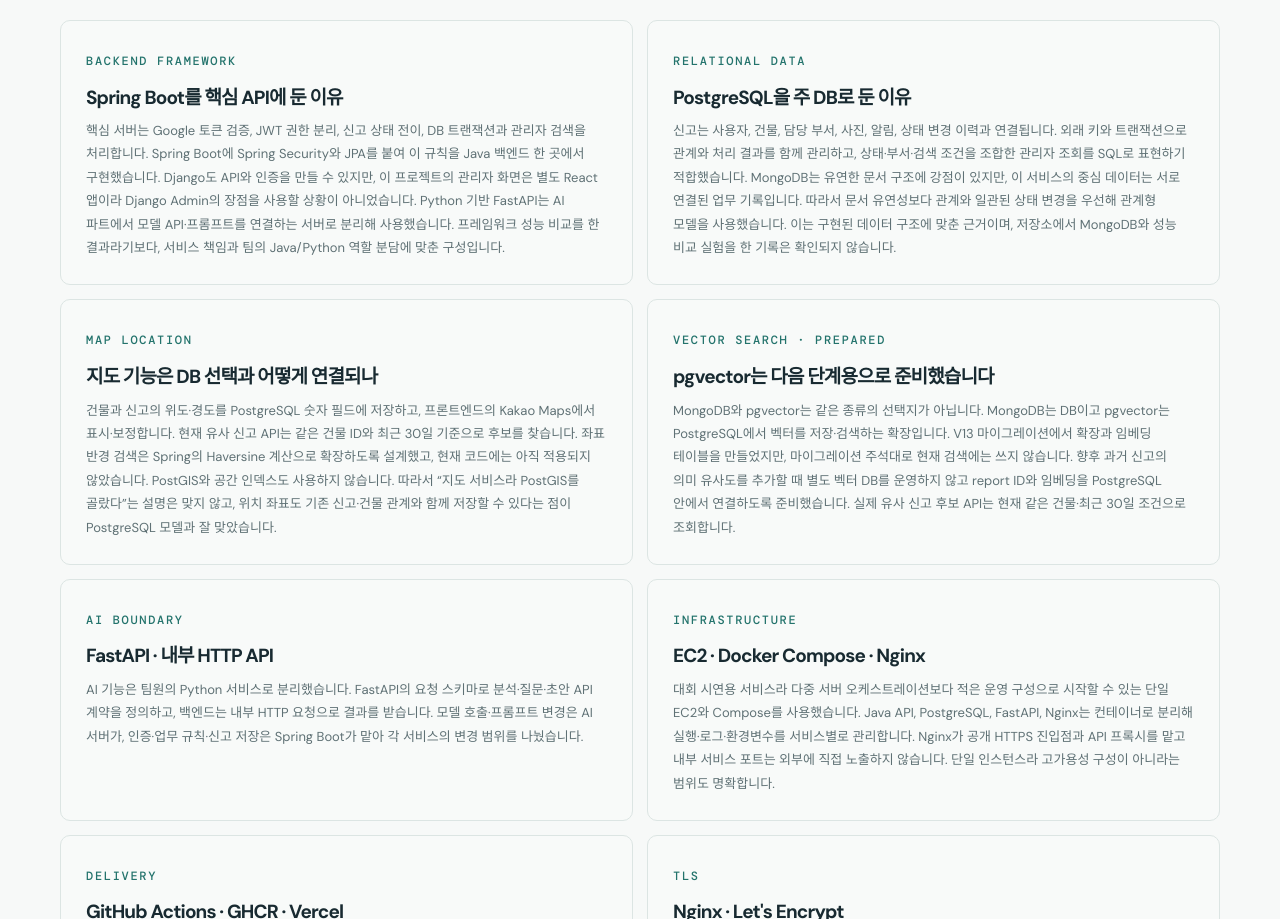
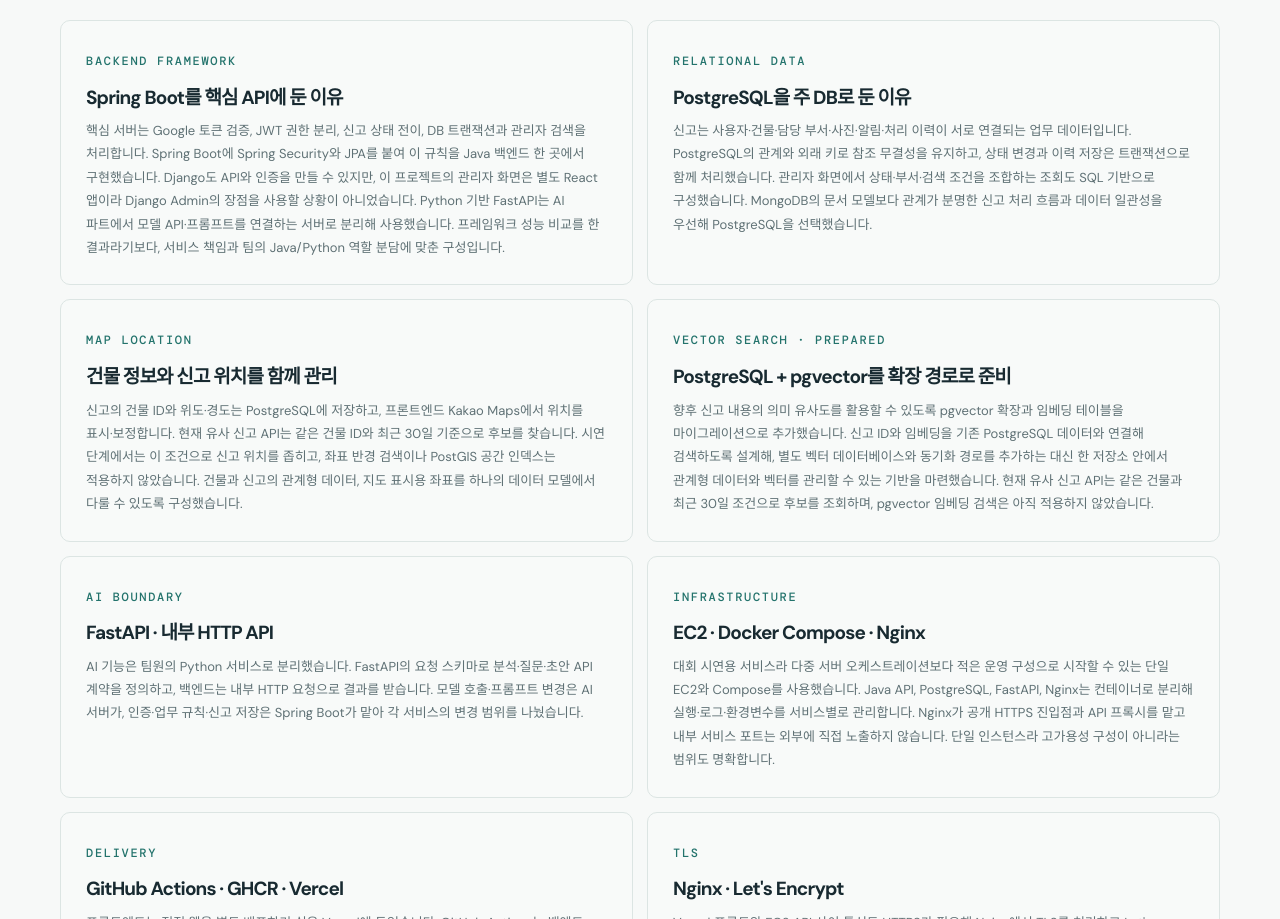
Before and after one commit to channi3714/portfolio, a plain HTML site: page safewhale.html in a window 1280 px wide. Shown: the part 4504-5423 px from the top of the page. Drawn offline with nearby package versions, Linux system fonts and the light colour scheme.

Commit message:
docs: present database choices for SafeWhale

```diff
--- a/safewhale.html
+++ b/safewhale.html
@@ -54,9 +54,9 @@ GET  /api/v1/admin/reports/{id}/report-file</code></pre></article></div></div></
       </div>
       <div class="whale-rationale-grid">
         <article><span class="eyebrow">BACKEND FRAMEWORK</span><h3>Spring Boot를 핵심 API에 둔 이유</h3><p>핵심 서버는 Google 토큰 검증, JWT 권한 분리, 신고 상태 전이, DB 트랜잭션과 관리자 검색을 처리합니다. Spring Boot에 Spring Security와 JPA를 붙여 이 규칙을 Java 백엔드 한 곳에서 구현했습니다. Django도 API와 인증을 만들 수 있지만, 이 프로젝트의 관리자 화면은 별도 React 앱이라 Django Admin의 장점을 사용할 상황이 아니었습니다. Python 기반 FastAPI는 AI 파트에서 모델 API·프롬프트를 연결하는 서버로 분리해 사용했습니다. 프레임워크 성능 비교를 한 결과라기보다, 서비스 책임과 팀의 Java/Python 역할 분담에 맞춘 구성입니다.</p></article>
-        <article><span class="eyebrow">RELATIONAL DATA</span><h3>PostgreSQL을 주 DB로 둔 이유</h3><p>신고는 사용자, 건물, 담당 부서, 사진, 알림, 상태 변경 이력과 연결됩니다. 외래 키와 트랜잭션으로 관계와 처리 결과를 함께 관리하고, 상태·부서·검색 조건을 조합한 관리자 조회를 SQL로 표현하기 적합했습니다. MongoDB는 유연한 문서 구조에 강점이 있지만, 이 서비스의 중심 데이터는 서로 연결된 업무 기록입니다. 따라서 문서 유연성보다 관계와 일관된 상태 변경을 우선해 관계형 모델을 사용했습니다. 이는 구현된 데이터 구조에 맞춘 근거이며, 저장소에서 MongoDB와 성능 비교 실험을 한 기록은 확인되지 않습니다.</p></article>
-        <article><span class="eyebrow">MAP LOCATION</span><h3>지도 기능은 DB 선택과 어떻게 연결되나</h3><p>건물과 신고의 위도·경도를 PostgreSQL 숫자 필드에 저장하고, 프론트엔드의 Kakao Maps에서 표시·보정합니다. 현재 유사 신고 API는 같은 건물 ID와 최근 30일 기준으로 후보를 찾습니다. 좌표 반경 검색은 Spring의 Haversine 계산으로 확장하도록 설계했고, 현재 코드에는 아직 적용되지 않았습니다. PostGIS와 공간 인덱스도 사용하지 않습니다. 따라서 “지도 서비스라 PostGIS를 골랐다”는 설명은 맞지 않고, 위치 좌표도 기존 신고·건물 관계와 함께 저장할 수 있다는 점이 PostgreSQL 모델과 잘 맞았습니다.</p></article>
-        <article><span class="eyebrow">VECTOR SEARCH · PREPARED</span><h3>pgvector는 다음 단계용으로 준비했습니다</h3><p>MongoDB와 pgvector는 같은 종류의 선택지가 아닙니다. MongoDB는 DB이고 pgvector는 PostgreSQL에서 벡터를 저장·검색하는 확장입니다. V13 마이그레이션에서 확장과 임베딩 테이블을 만들었지만, 마이그레이션 주석대로 현재 검색에는 쓰지 않습니다. 향후 과거 신고의 의미 유사도를 추가할 때 별도 벡터 DB를 운영하지 않고 report ID와 임베딩을 PostgreSQL 안에서 연결하도록 준비했습니다. 실제 유사 신고 후보 API는 현재 같은 건물·최근 30일 조건으로 조회합니다.</p></article>
+        <article><span class="eyebrow">RELATIONAL DATA</span><h3>PostgreSQL을 주 DB로 둔 이유</h3><p>신고는 사용자·건물·담당 부서·사진·알림·처리 이력이 서로 연결되는 업무 데이터입니다. PostgreSQL의 관계와 외래 키로 참조 무결성을 유지하고, 상태 변경과 이력 저장은 트랜잭션으로 함께 처리했습니다. 관리자 화면에서 상태·부서·검색 조건을 조합하는 조회도 SQL 기반으로 구성했습니다. MongoDB의 문서 모델보다 관계가 분명한 신고 처리 흐름과 데이터 일관성을 우선해 PostgreSQL을 선택했습니다.</p></article>
+        <article><span class="eyebrow">MAP LOCATION</span><h3>건물 정보와 신고 위치를 함께 관리</h3><p>신고의 건물 ID와 위도·경도는 PostgreSQL에 저장하고, 프론트엔드 Kakao Maps에서 위치를 표시·보정합니다. 현재 유사 신고 API는 같은 건물 ID와 최근 30일 기준으로 후보를 찾습니다. 시연 단계에서는 이 조건으로 신고 위치를 좁히고, 좌표 반경 검색이나 PostGIS 공간 인덱스는 적용하지 않았습니다. 건물과 신고의 관계형 데이터, 지도 표시용 좌표를 하나의 데이터 모델에서 다룰 수 있도록 구성했습니다.</p></article>
+        <article><span class="eyebrow">VECTOR SEARCH · PREPARED</span><h3>PostgreSQL + pgvector를 확장 경로로 준비</h3><p>향후 신고 내용의 의미 유사도를 활용할 수 있도록 pgvector 확장과 임베딩 테이블을 마이그레이션으로 추가했습니다. 신고 ID와 임베딩을 기존 PostgreSQL 데이터와 연결해 검색하도록 설계해, 별도 벡터 데이터베이스와 동기화 경로를 추가하는 대신 한 저장소 안에서 관계형 데이터와 벡터를 관리할 수 있는 기반을 마련했습니다. 현재 유사 신고 API는 같은 건물과 최근 30일 조건으로 후보를 조회하며, pgvector 임베딩 검색은 아직 적용하지 않았습니다.</p></article>
         <article><span class="eyebrow">AI BOUNDARY</span><h3>FastAPI · 내부 HTTP API</h3><p>AI 기능은 팀원의 Python 서비스로 분리했습니다. FastAPI의 요청 스키마로 분석·질문·초안 API 계약을 정의하고, 백엔드는 내부 HTTP 요청으로 결과를 받습니다. 모델 호출·프롬프트 변경은 AI 서버가, 인증·업무 규칙·신고 저장은 Spring Boot가 맡아 각 서비스의 변경 범위를 나눴습니다.</p></article>
         <article><span class="eyebrow">INFRASTRUCTURE</span><h3>EC2 · Docker Compose · Nginx</h3><p>대회 시연용 서비스라 다중 서버 오케스트레이션보다 적은 운영 구성으로 시작할 수 있는 단일 EC2와 Compose를 사용했습니다. Java API, PostgreSQL, FastAPI, Nginx는 컨테이너로 분리해 실행·로그·환경변수를 서비스별로 관리합니다. Nginx가 공개 HTTPS 진입점과 API 프록시를 맡고 내부 서비스 포트는 외부에 직접 노출하지 않습니다. 단일 인스턴스라 고가용성 구성이 아니라는 범위도 명확합니다.</p></article>
         <article><span class="eyebrow">DELIVERY</span><h3>GitHub Actions · GHCR · Vercel</h3><p>프론트엔드는 정적 웹을 별도 배포하기 쉬운 Vercel에 두었습니다. GitHub Actions는 백엔드 이미지를 빌드해 GHCR에 발행하고, EC2의 Compose가 해당 이미지를 받아 실행합니다. CI에서 이미지 발행까지 자동화하고 EC2 반영은 별도로 진행해, 빌드 결과와 운영 적용 단계를 구분했습니다.</p></article>
```
